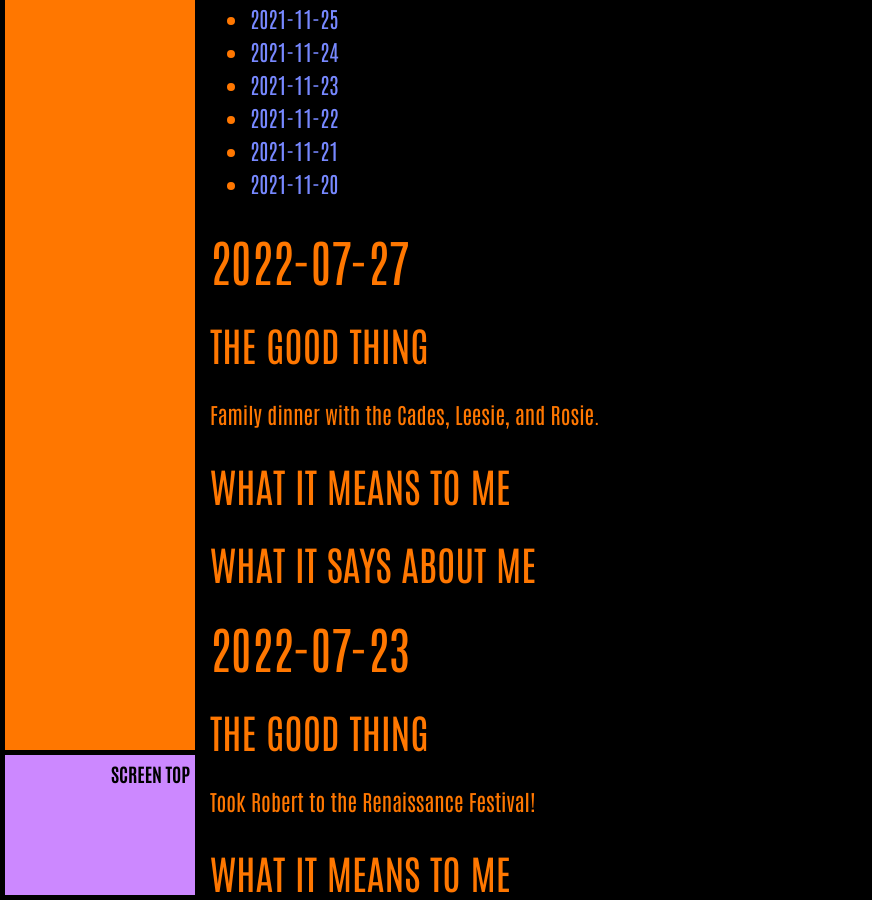
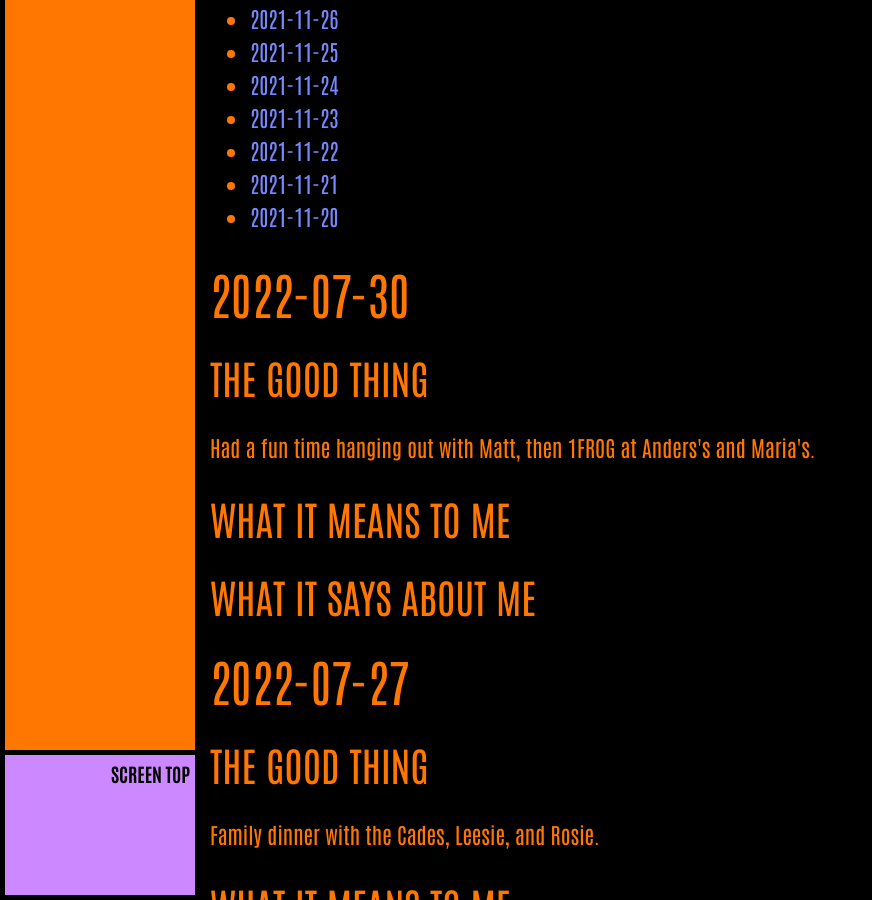
Before and after one commit to ArthurZey/arthurzey.github.io, a Jekyll site: the page built from _pages/one-good-thing.md, in a window 1280 px wide and 900 px high, scrolled down 5236 px. Shown: the whole window, without its empty margins (0-872 px from the left). Built offline with Jekyll 4.4.1, drawn with Linux system fonts in a browser that asks for light colours; some of the changed text lies outside the part shown.

Commit message:
added stub for 2022-07-30

```diff
--- a/_pages/one-good-thing.md
+++ b/_pages/one-good-thing.md
@@ -12,6 +12,14 @@
 * TOC
 {:toc}
 {::options toc_levels="2" /}
+
+## 2022-07-30
+### The Good Thing
+Had a fun time hanging out with Matt, then 1FROG at Anders's and Maria's.
+### What It Means to Me
+
+### What It Says about Me
+
 
 ## 2022-07-27
 ### The Good Thing
```
Also changed, not shown: other parts of _pages/one-good-thing.md (+1 -1 lines).
